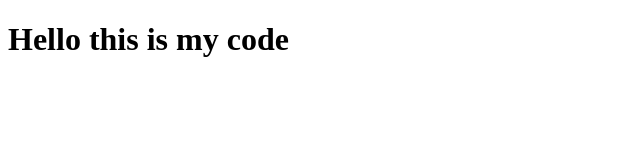
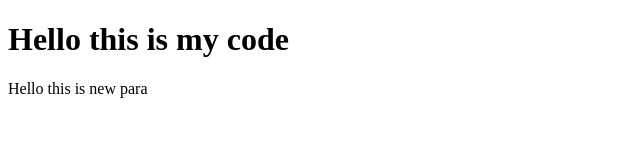
Before and after one commit to techprivacy/myweb1009, a plain HTML site: page index.html in a window 1280 px wide. Shown: the whole page, without its empty margins (0-640 px from the left). Drawn offline with Linux system fonts and the light colour scheme.

Commit message:
new css file added

```diff
--- a/index.html
+++ b/index.html
@@ -8,6 +8,7 @@
 </head>
 <body>
     <h1>Hello this is my code</h1>
+    <p>Hello this is new para</p>
 
 
 
```
Also changed, not shown: hello.css (added), images/test.js (added).
